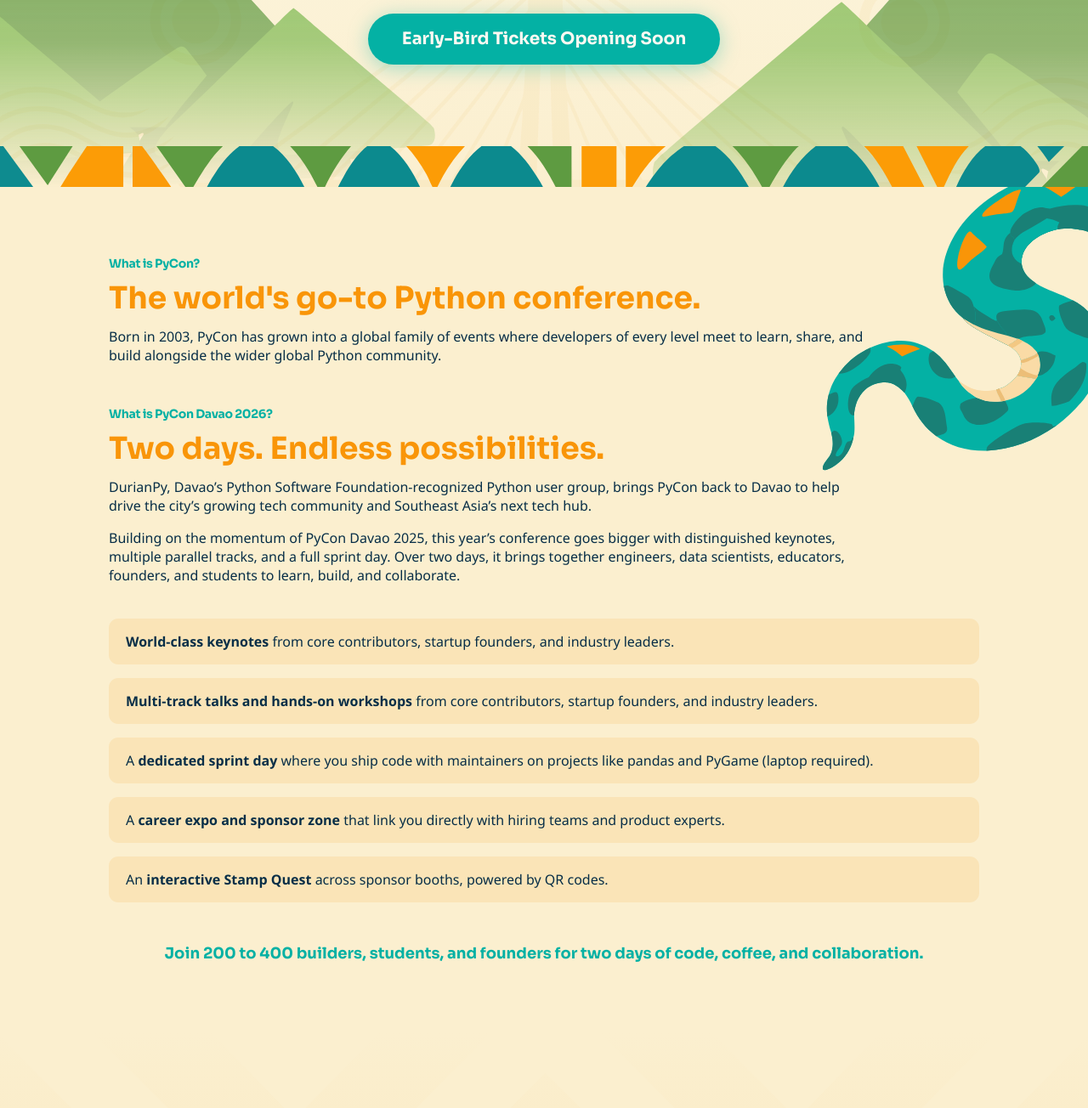
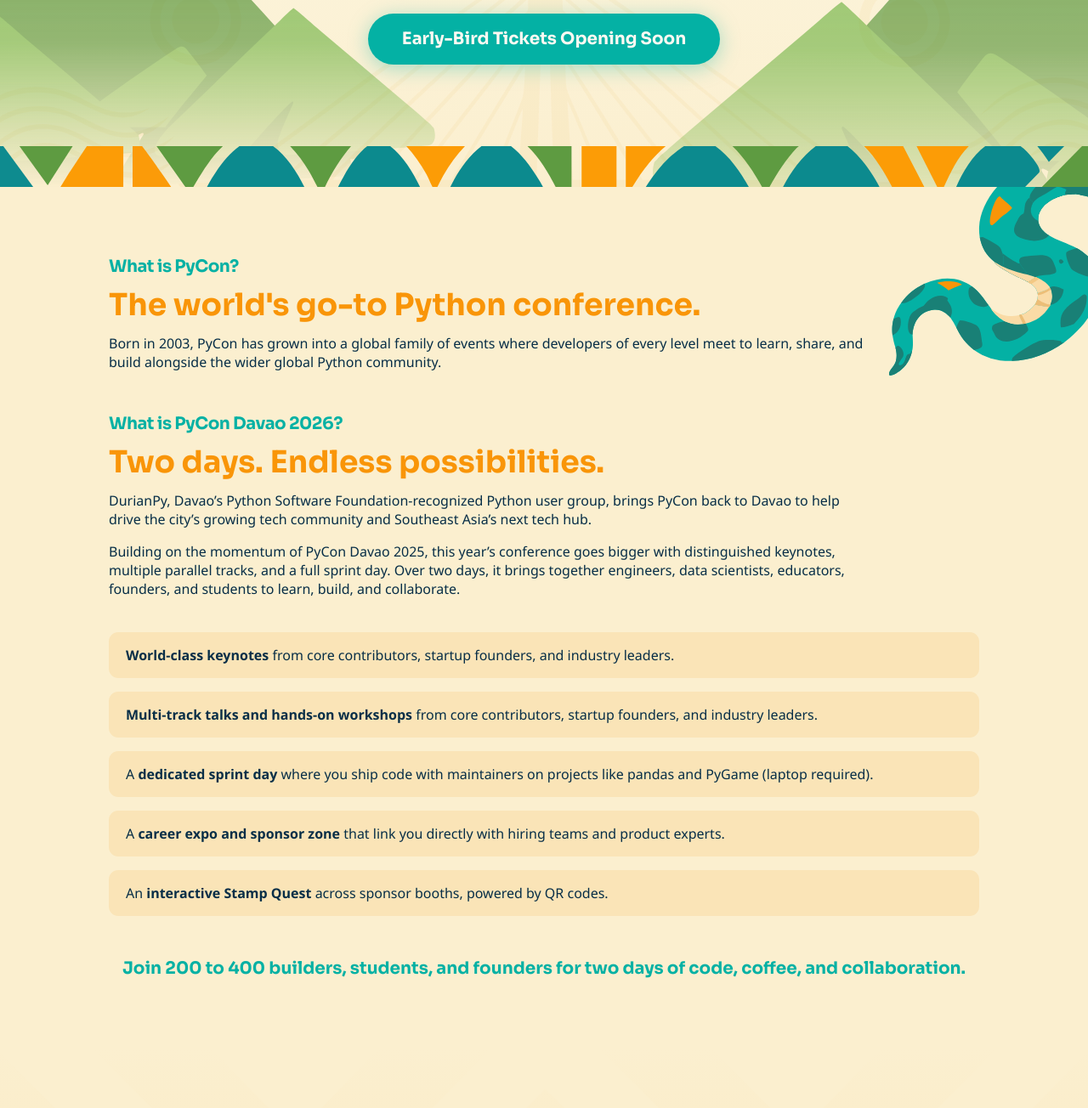
Before and after one commit to DurianPy-Davao-Python-User-Group/pycon-davao-2026-website, a Next.js app: page / in a window 1280 px wide. Shown: the part 690-1994 px from the top of the page at 85% size. Built offline with nearby package versions, Linux system fonts and the light colour scheme.

Commit message:
fix: what is pycon section ui changes

```diff
--- a/src/app/(index)/components/what-is-pycon.tsx
+++ b/src/app/(index)/components/what-is-pycon.tsx
@@ -37,17 +37,17 @@
         src={tealSnakeBody}
         alt=""
         aria-hidden="true"
-        className="pointer-events-none absolute -top-14 right-0 z-0 w-[220px] max-w-none translate-x-16 -rotate-12 sm:-top-20 sm:w-[300px] sm:translate-x-12 sm:-rotate-6 md:-top-28 md:w-[330px] md:translate-x-8 md:-rotate-3 lg:w-[350px] lg:translate-x-0 lg:rotate-0 xl:w-[400px]"
+        className="pointer-events-none absolute -top-14 right-0 z-0 w-[170px] max-w-none translate-x-12 -rotate-40 sm:-top-20 sm:w-[200px] sm:translate-x-12 sm:-rotate-6 md:-top-28 md:w-[220px] md:translate-x-8 md:-rotate-3 lg:w-[280px] lg:translate-x-0 lg:rotate-0 xl:w-[300px]"
       />
 
       <div className="relative z-10 mx-auto w-full max-w-5xl">
         <div className="max-w-4xl">
-          <p className="font-heading text-pycon-teal text-xs font-bold tracking-tight sm:text-sm">
+          <p className="font-heading text-pycon-teal font-bold tracking-tight text-md sm:text-lg md:text-xl">
             {content.intro.eyebrow}
           </p>
           <h2
             id="what-is-pycon-heading"
-            className="font-heading text-pycon-orange mt-2 max-w-3xl text-2xl leading-tight font-bold sm:text-xl md:text-4xl"
+            className="font-heading text-pycon-orange mt-2 max-w-3xl text-2xl leading-tight font-bold sm:text-3xl md:text-4xl"
           >
             {content.intro.title}
           </h2>
@@ -57,7 +57,7 @@
         </div>
 
         <div className="mt-8 max-w-4xl sm:mt-10 md:mt-12">
-          <p className="font-heading text-pycon-teal text-xs font-bold tracking-tight sm:text-sm">
+          <p className="font-heading text-pycon-teal font-bold tracking-tight text-md sm:text-lg md:text-xl">
             {content.davao.eyebrow}
           </p>
           <h3 className="font-heading text-pycon-orange mt-2 max-w-3xl text-2xl leading-tight font-bold sm:text-3xl md:text-4xl">
@@ -84,7 +84,7 @@
           ))}
         </ul>
       </div>
-      <p className="font-heading text-pycon-teal mx-auto mt-8 max-w-5xl text-center text-sm leading-snug font-bold sm:mt-10 sm:text-base md:mt-12 md:text-lg">
+      <p className="font-heading text-pycon-teal mx-auto mt-8 max-w-5xl text-center text-sm leading-snug font-bold sm:mt-10 sm:text-base md:mt-12 md:text-xl">
         {content.footer}
       </p>
     </section>
```
